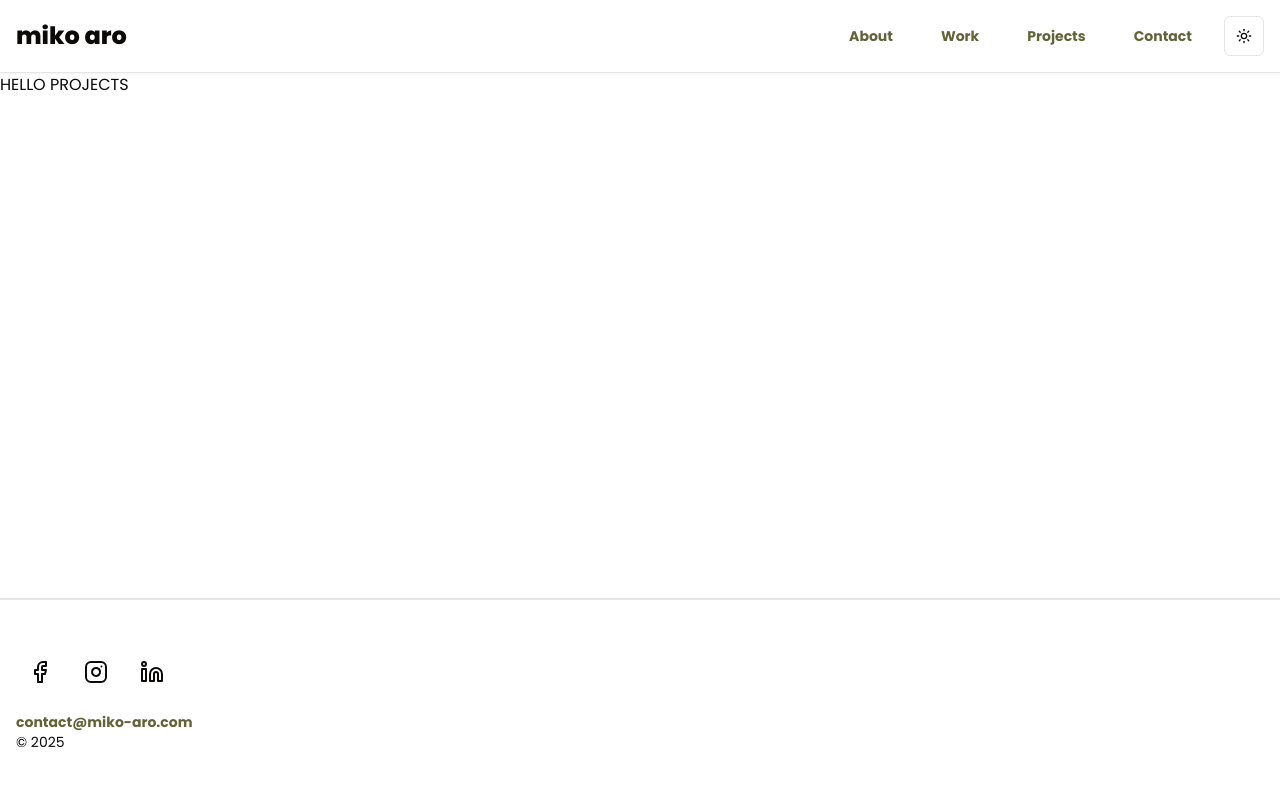
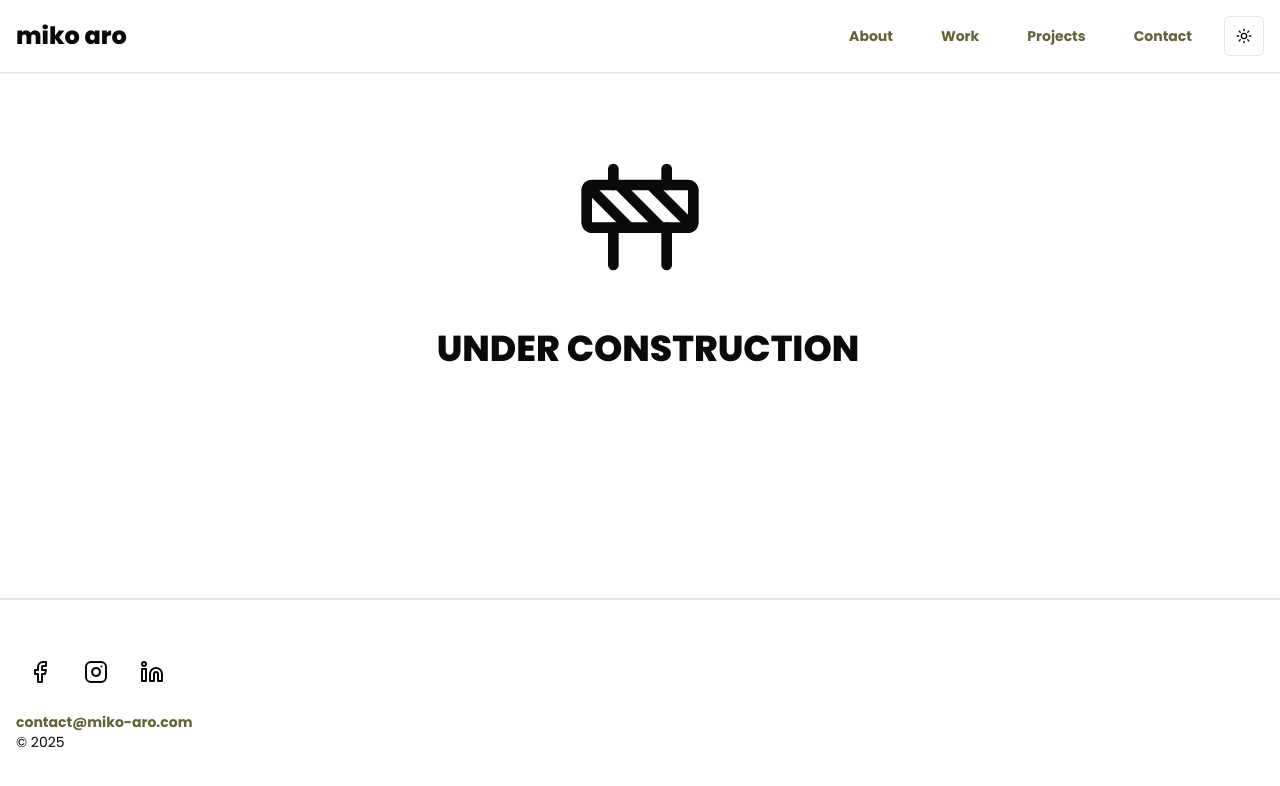
Before and after one commit to aromiko/mikoaro-2025, a Next.js app: page /projects in a window 1280 px wide. Shown: the top 786 px of the page. Built offline with nearby package versions, Linux system fonts and the light colour scheme.

Commit message:
Under Construction placeholder

```diff
--- a/src/app/about/layout.tsx
+++ b/src/app/about/layout.tsx
@@ -11,5 +11,5 @@ export default function AboutLayout({
 }: Readonly<{
   children: React.ReactNode;
 }>) {
-  return <main>{children}</main>;
+  return <>{children}</>;
 }
--- a/src/app/about/page.tsx
+++ b/src/app/about/page.tsx
@@ -1,5 +1,16 @@
+import { Construction } from "lucide-react";
+
 function AboutPage() {
-  return <span>HELLO ABOUT</span>;
+  return (
+    <section>
+      <div className="container px-4 py-12 lg:py-20 flex flex-col justify-center items-center gap-12">
+        <Construction size={128} />
+        <h1 className="text-2xl lg:text-4xl font-extrabold ml-4">
+          UNDER CONSTRUCTION
+        </h1>
+      </div>
+    </section>
+  );
 }
 
 export default AboutPage;
--- a/src/app/contact/layout.tsx
+++ b/src/app/contact/layout.tsx
@@ -11,5 +11,5 @@ export default function ContactLayout({
 }: Readonly<{
   children: React.ReactNode;
 }>) {
-  return <main>{children}</main>;
+  return <>{children}</>;
 }
--- a/src/app/contact/page.tsx
+++ b/src/app/contact/page.tsx
@@ -1,5 +1,16 @@
+import { Construction } from "lucide-react";
+
 function ContactPage() {
-  return <span>HELLO CONTACT</span>;
+  return (
+    <section>
+      <div className="container px-4 py-12 lg:py-20 flex flex-col justify-center items-center gap-12">
+        <Construction size={128} />
+        <h1 className="text-2xl lg:text-4xl font-extrabold ml-4">
+          UNDER CONSTRUCTION
+        </h1>
+      </div>
+    </section>
+  );
 }
 
 export default ContactPage;
--- a/src/app/projects/layout.tsx
+++ b/src/app/projects/layout.tsx
@@ -11,5 +11,5 @@ export default function ProjectsLayout({
 }: Readonly<{
   children: React.ReactNode;
 }>) {
-  return <main>{children}</main>;
+  return <>{children}</>;
 }
--- a/src/app/projects/page.tsx
+++ b/src/app/projects/page.tsx
@@ -1,5 +1,16 @@
+import { Construction } from "lucide-react";
+
 function ProjectsPage() {
-  return <span>HELLO PROJECTS</span>;
+  return (
+    <section>
+      <div className="container px-4 py-12 lg:py-20 flex flex-col justify-center items-center gap-12">
+        <Construction size={128} />
+        <h1 className="text-2xl lg:text-4xl font-extrabold ml-4">
+          UNDER CONSTRUCTION
+        </h1>
+      </div>
+    </section>
+  );
 }
 
 export default ProjectsPage;
--- a/src/app/work/layout.tsx
+++ b/src/app/work/layout.tsx
@@ -11,5 +11,5 @@ export default function WorkLayout({
 }: Readonly<{
   children: React.ReactNode;
 }>) {
-  return <main>{children}</main>;
+  return <>{children}</>;
 }
--- a/src/app/work/page.tsx
+++ b/src/app/work/page.tsx
@@ -5,11 +5,9 @@ import { workMainHeroProps, workTimelineItems } from "@/lib/data/work/work";
 function WorkPage() {
   return (
     <>
-      <section className="">
-        <Hero {...workMainHeroProps} />
-        <div className="container px-4 py-12 lg:py-20">
-          <WorkTimeline workTimelineItems={workTimelineItems} />
-        </div>
+      <Hero {...workMainHeroProps} />
+      <section className="container px-4 py-12 lg:py-20">
+        <WorkTimeline workTimelineItems={workTimelineItems} />
       </section>
     </>
   );
```
